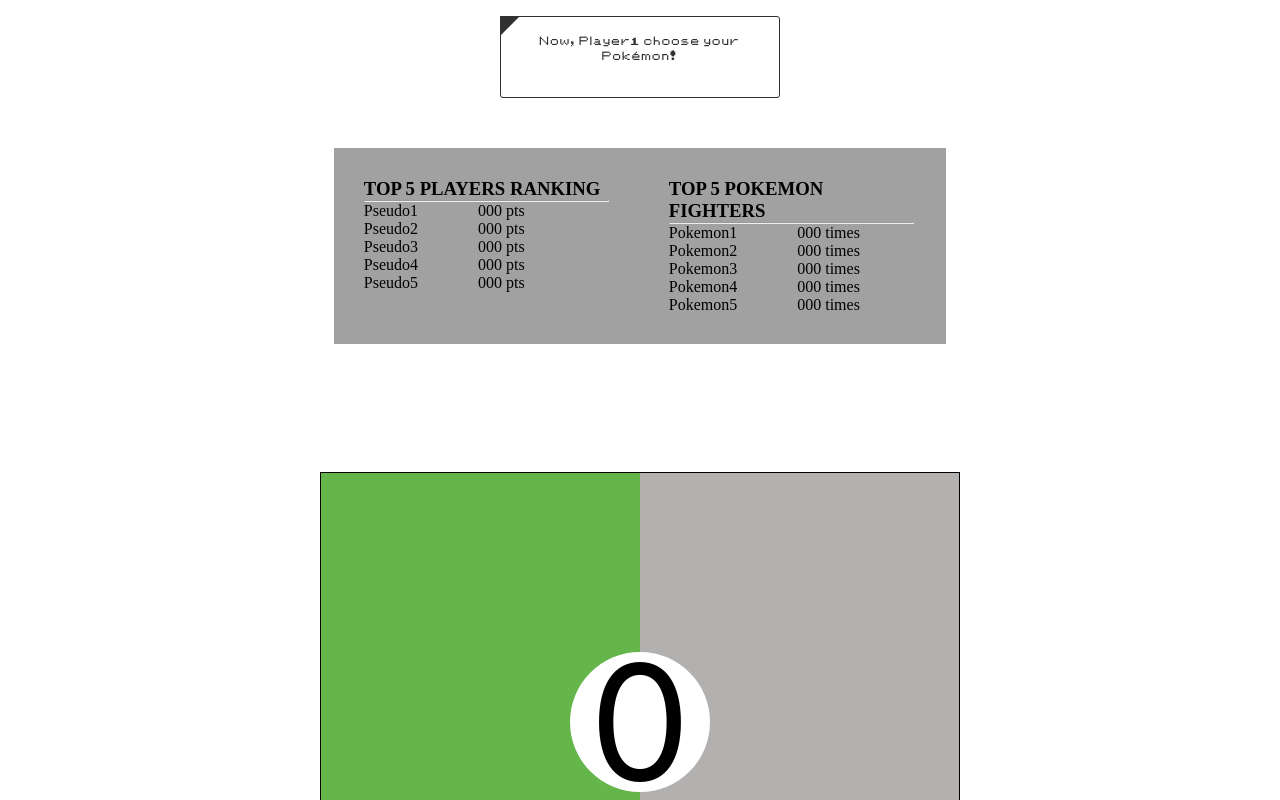
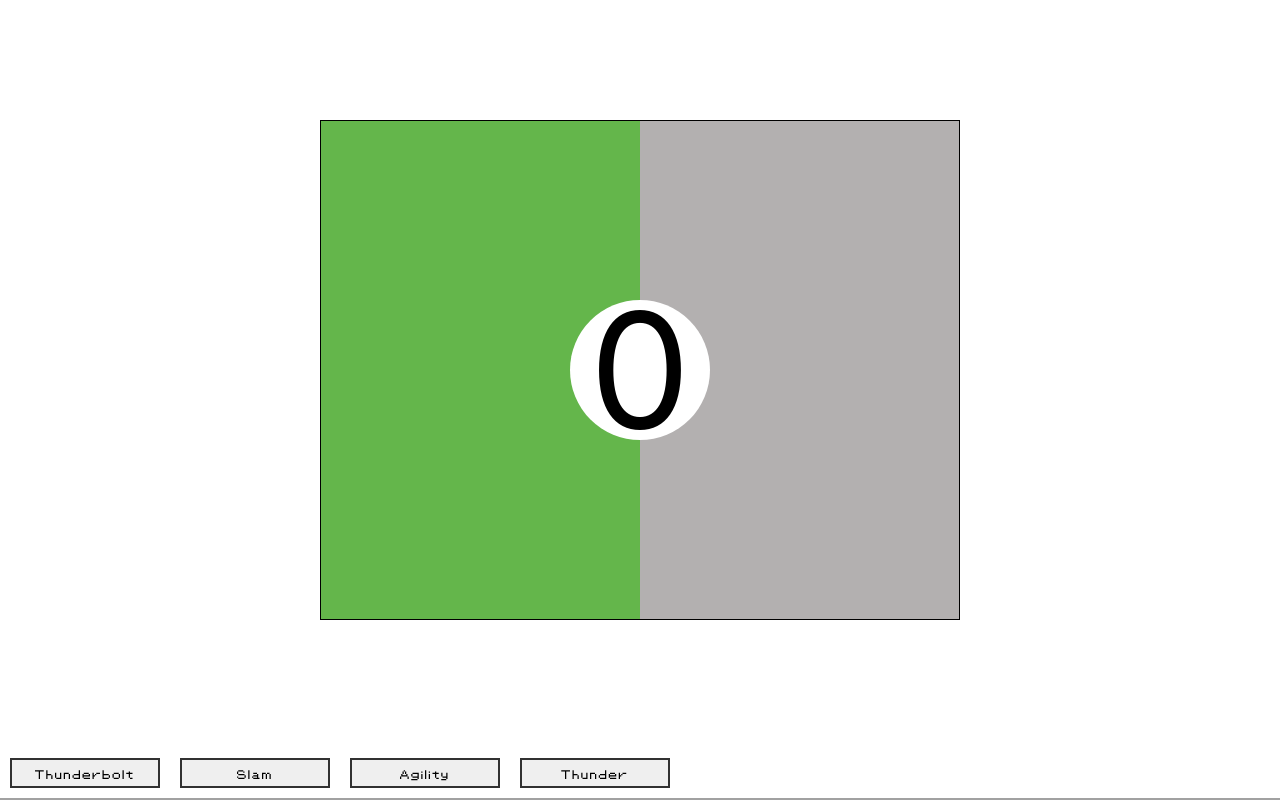
Before and after one commit to yuyangyyy/pokefight, a React (Create React App) app: page / in a window 1280 px wide. Shown: the part 1280-2080 px from the top of the page. Built offline with nearby package versions, Linux system fonts and the light colour scheme; a web font is replaced by a local one.

Commit message:
6-AttackButton create AttackButton component

```diff
--- a/src/App.js
+++ b/src/App.js
@@ -1,5 +1,6 @@
 import React from "react";
 
+import AttackButton from "./components/AttackButton";
 import DialogBox from "./components/DialogBox";
 import Footer from "./components/Footer";
 import Form from "./components/Form";
@@ -14,7 +15,6 @@ function App() {
   return (
     <div className="App">
       <Navbar />
-      <div className="prez-diagbox">
       <Potion />
       <DialogBox
         textDialog="Welcome to the world of PokeFight! Start by entering your username"
@@ -39,9 +39,9 @@ function App() {
       />
       <Ranking />
       <Transition />
+      <AttackButton />
       <Form />
       <Footer />
-      </div>
     </div>
   );
 }
--- /dev/null
+++ b/src/components/AttackButton.css
@@ -0,0 +1,26 @@
+@font-face {
+  font-family: "Pokemon";
+  src: url("../fonts/Pokemon\ Classic.ttf");
+}
+
+.buttonContainer {
+  display: flex;
+  flex-direction: column;
+}
+
+.button {
+  font-family: "Pokemon";
+  font-size: 10px;
+  margin: 10px;
+  padding: 0 20px;
+  height: 30px;
+  border: 2px solid #313131;
+  transition: all 0.1s ease-in-out;
+  width: 150px;
+}
+
+.button:hover {
+  cursor: pointer;
+  transform: scale(1.1);
+  box-shadow: 3px 2px green;
+}
--- /dev/null
+++ b/src/components/AttackButton.js
@@ -0,0 +1,36 @@
+import React from "react";
+import "./AttackButton.css";
+
+class AttackButton extends React.Component {
+  constructor(props) {
+    super(props);
+    this.state = {
+      attack1: "Thunderbolt",
+      attack2: "Slam",
+      attack3: "Agility",
+      attack4: "Thunder",
+    };
+  }
+
+  render() {
+    const { attack1, attack2, attack3, attack4 } = this.state;
+    return (
+      <div classname="buttonContainer">
+        <button type="button" className="button">
+          {attack1}
+        </button>
+        <button type="button" className="button">
+          {attack2}
+        </button>
+        <button type="button" className="button">
+          {attack3}
+        </button>
+        <button type="button" className="button">
+          {attack4}
+        </button>
+      </div>
+    );
+  }
+}
+
+export default AttackButton;
```
Lines whose indentation alone changed are shown as unchanged.
